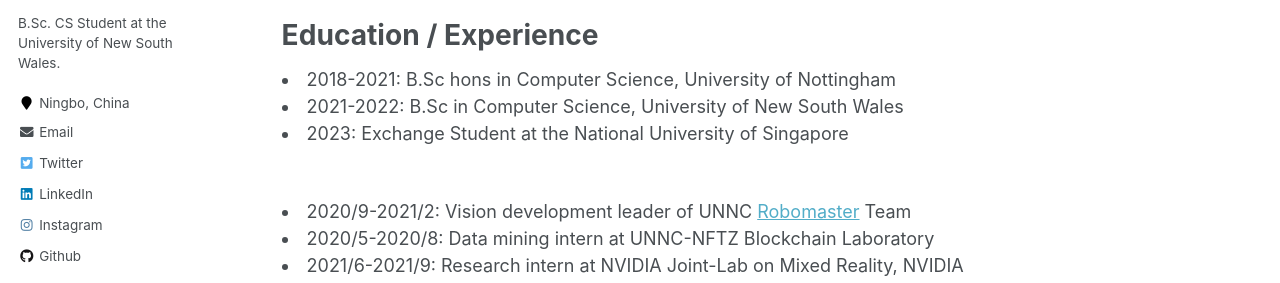
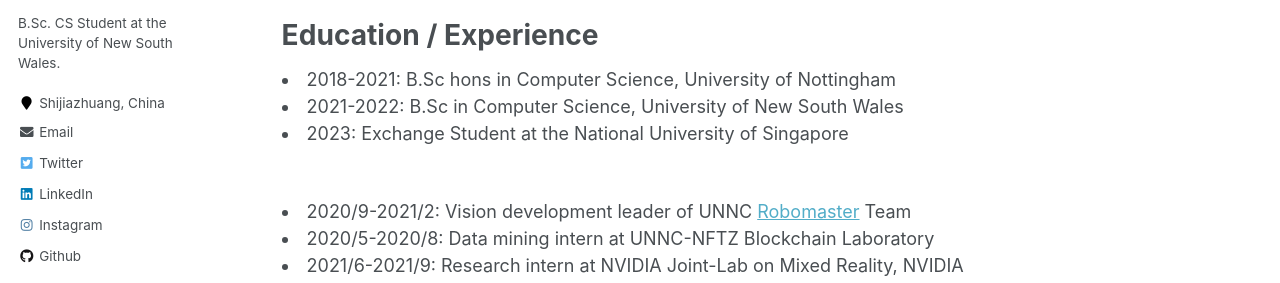
Before and after one commit to yueyifei0716/yueyifei0716.github.io, a Jekyll site: the page built from _pages/about.md, in a window 1280 px wide. Shown: the part 300-583 px from the top of the page. Built offline with Jekyll 4.4.1, drawn with Linux system fonts in a browser that asks for light colours.

Commit message:
Update details

```diff
--- a/_config.yml
+++ b/_config.yml
@@ -83,7 +83,7 @@
   name             : "Yifei Yue"
   avatar           : "profile.png"
   bio              : "B.Sc. CS Student at the University of New South Wales."
-  location         : "Ningbo, China"
+  location         : "Shijiazhuang, China"
   employer         :
   # googlescholar    :
   email            : "vincentyueyifei@gmail.com"
```
